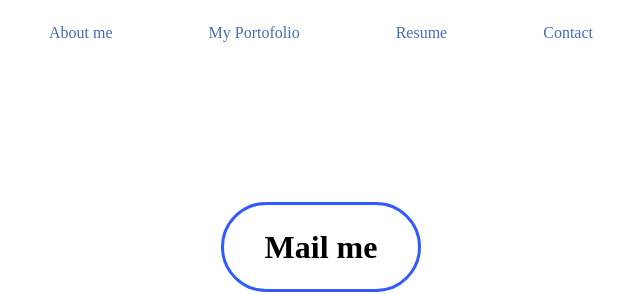
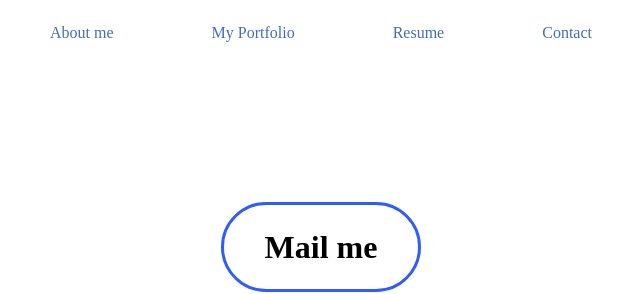
Before and after one commit to saphal-upreti/beta-node, a website: page contact.html in a window 1280 px wide. Shown: the top 294 px of the page, 319-959 px from the left. Drawn offline with Linux system fonts and the light colour scheme; a web font is replaced by a local one.

Commit message:
nameChange

```diff
--- a/contact.html
+++ b/contact.html
@@ -10,7 +10,7 @@
   <body>
     <div class="nav-bar">
       <span id="aboutme" onclick="about()" onmouseover="bold(this)" onmouseleave="unbold(this)">About me</span>
-      <span id="myPort" onclick="myPort()" onmouseover="bold(this)" onmouseleave="unbold(this)">My Portofolio</span>
+      <span id="myPort" onclick="myPort()" onmouseover="bold(this)" onmouseleave="unbold(this)">My Portfolio</span>
       <span id="resume" onclick="resume()" onmouseover="bold(this)" onmouseleave="unbold(this)">Resume</span>
       <span id="contact" onclick="contact()" onmouseover="bold(this)" onmouseleave="unbold(this)">Contact</span>
     </div>
```
Also changed, not shown: aboutme.html (+1 -1 lines), resume.html (+1 -1 lines).
